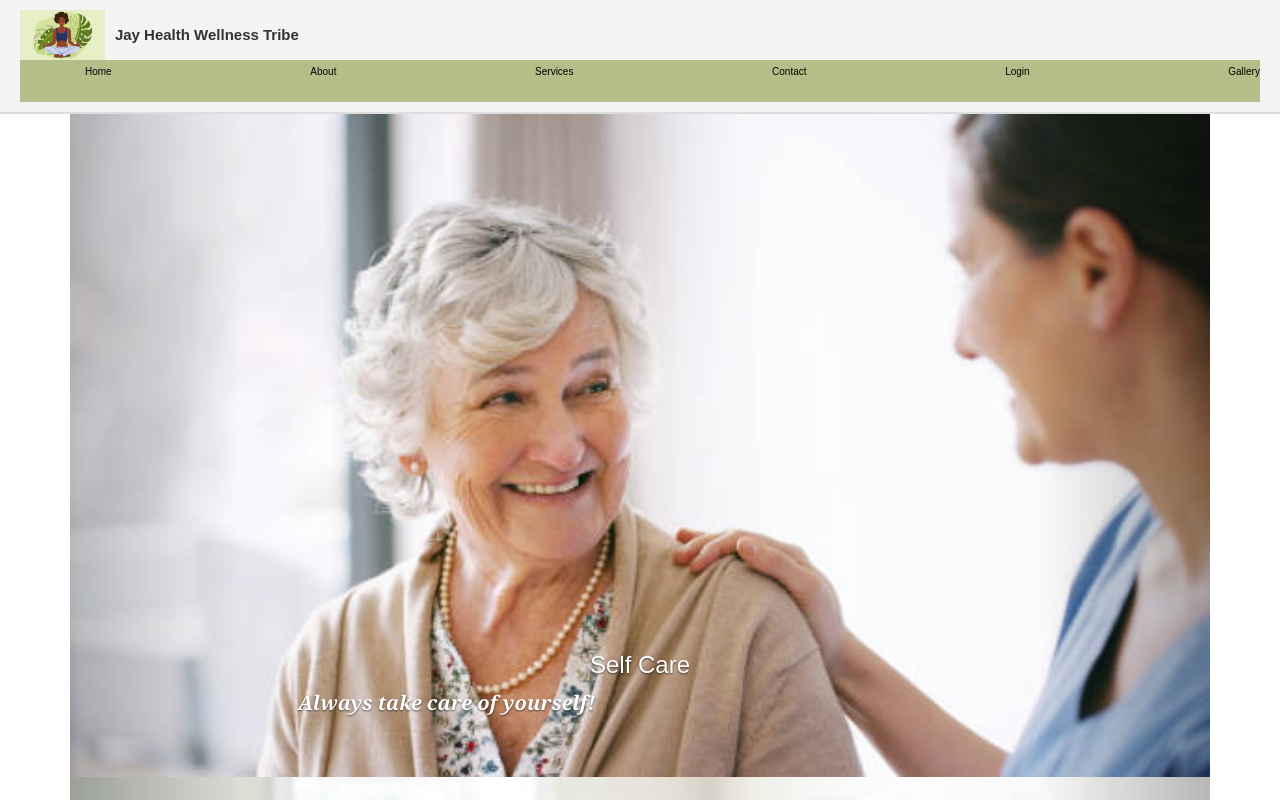
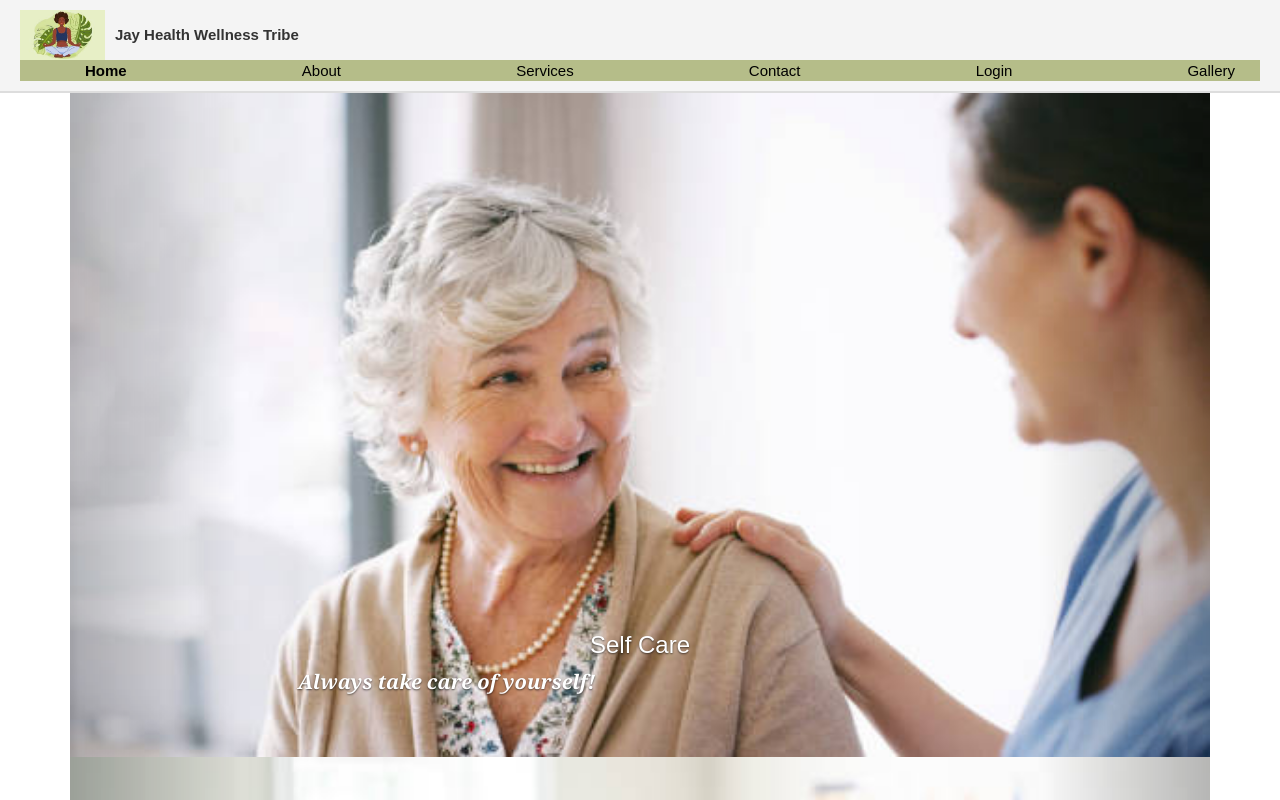
Before and after one commit to Ibijolaade/jay-health-wellness-tribe, a plain HTML site: page INTRO-TO-CODE/index.html in a window 1280 px wide. Shown: the top 800 px of the page. Drawn offline with nearby package versions, Linux system fonts and the light colour scheme.

Commit message:
css updated
styling updated

```diff
--- a/INTRO-TO-CODE/index.css
+++ b/INTRO-TO-CODE/index.css
@@ -54,6 +54,7 @@ header {
     padding: 10px 20px;
     background-color: #f4f4f4;
     border-bottom: 2px solid #ddd;
+    gap: 40px;
 
 }
 
@@ -103,9 +104,9 @@ nav {
 .nav-links a {
     text-decoration: none;
     color: #fff;
-    font-size: 1rem;
+    font-size: 1.5rem;
     padding: 5px 10px;
-    transition: color 0.3s ease, background-color 0.3s ease transform 0.3s ease;
+    transition: color 0.3s ease, background-color 0.3s ease;
 }
 
 .nav-links a:hover {
@@ -115,24 +116,11 @@ nav {
     transform: scale(1.1);
 }
 
-.nav-links a::after {
-    content: "";
-    display: block;
-    width: 0;
-    height: 2px;
-    background: #fff;
-    transition: width 0.3s ease;
-    margin: auto;
-}
 
-.nav-links a:hover::after {
-    width: 100%;
-}
-
-/* .nav-links .active {
+.nav-links .active {
     font-weight: bold;
   border-bottom: 2px solid #fff;
-} */
+}
 
 @media (max-width: 768px) {
     header {
```
